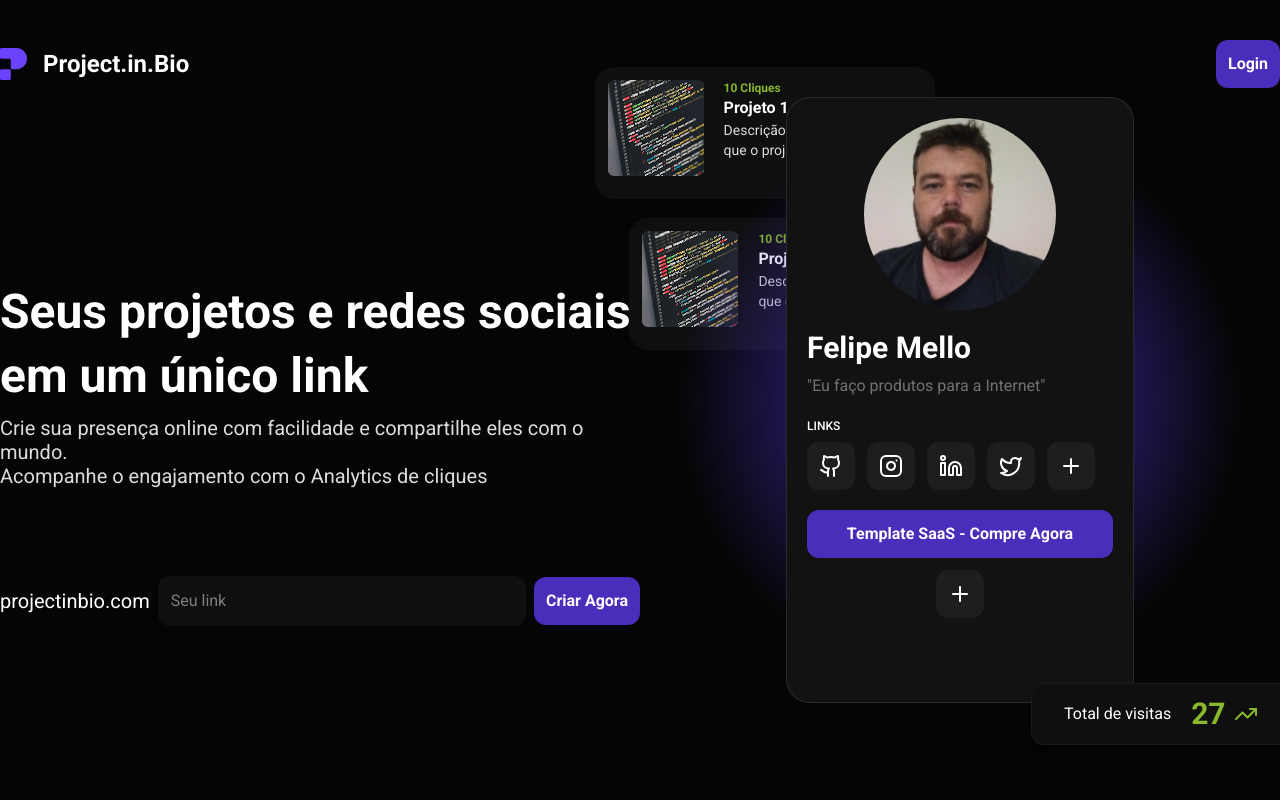
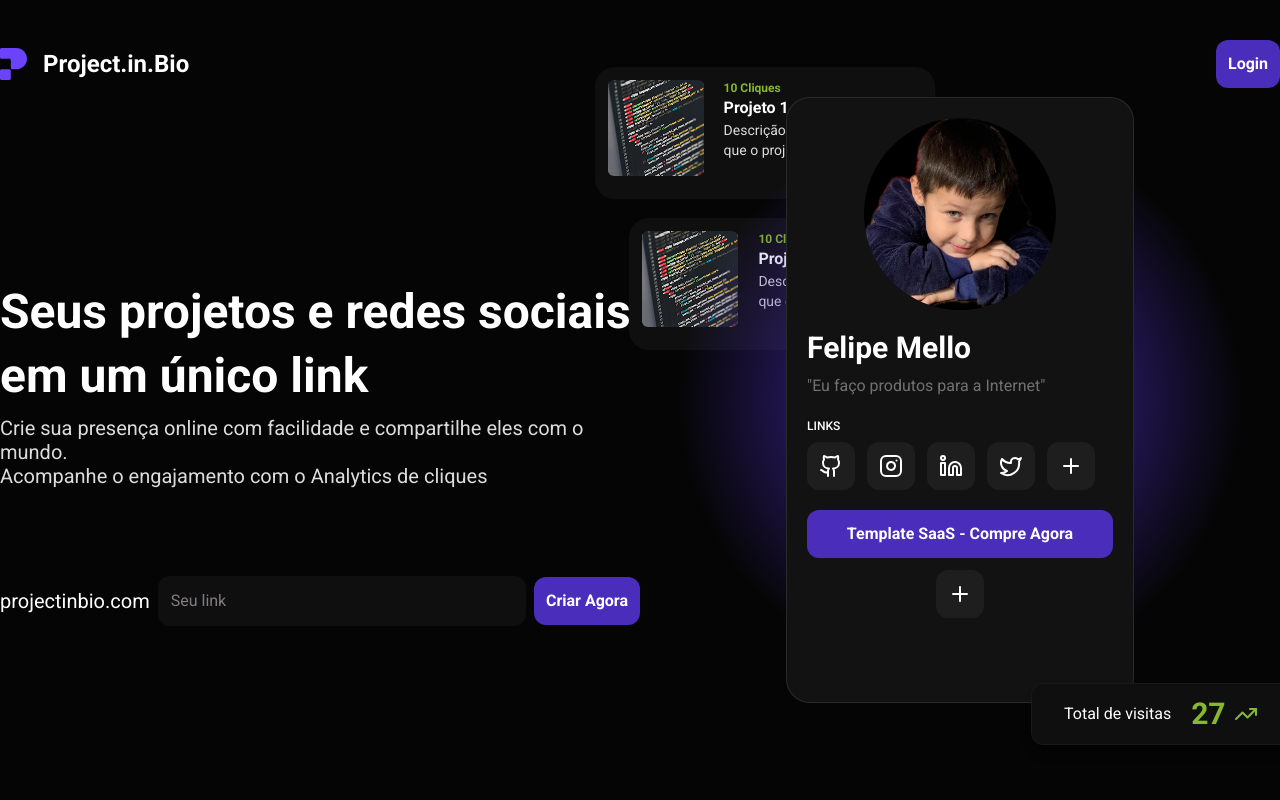
Before and after one commit to felipesm27/projectinbio, a Next.js app: page / in a window 1280 px wide. Shown: the top 800 px of the page. Built offline with nearby package versions, Linux system fonts and the light colour scheme; no server answers.

Commit message:
docs: add initial README with project structure and setup instructions

```diff
--- a/app/(pages)/criar/CreateLinkForm.tsx
+++ b/app/(pages)/criar/CreateLinkForm.tsx
@@ -29,8 +29,6 @@ export default function CreateLinkForm() {
       setError("Esse link já está em uso");
       return;
     }
-
-    // Aqui você pode continuar com a lógica de criação do link
   }
 
   return (
--- a/app/components/commons/User-Card.tsx
+++ b/app/components/commons/User-Card.tsx
@@ -8,7 +8,7 @@ export default function UserCard() {
     <div className="w-[348px] flex flex-col gap-5 items-center p-5 border border-white border-opacity-10 bg-[#121212] rounded-3xl text-white">
       <div className="size-48">
         <img
-          src="/foto.jpg"
+          src="/foto1.jpg"
           alt="Felipe Mello"
           className="rounded-full object-cover w-full h-full"
         />
```
Also changed, not shown: public/foto1.jpg (added), 1 other file (tests, documents, lock files or other folders).
